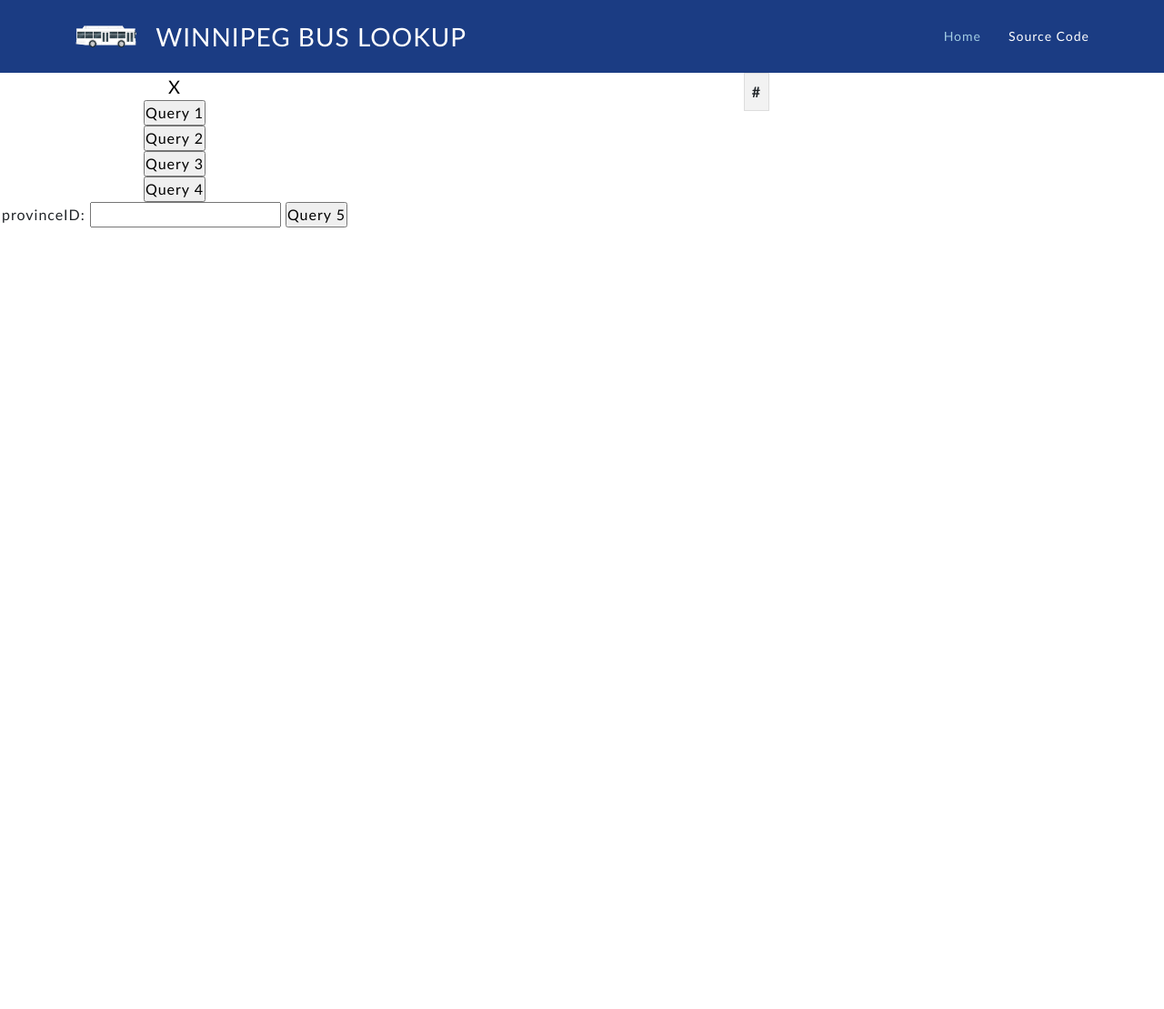
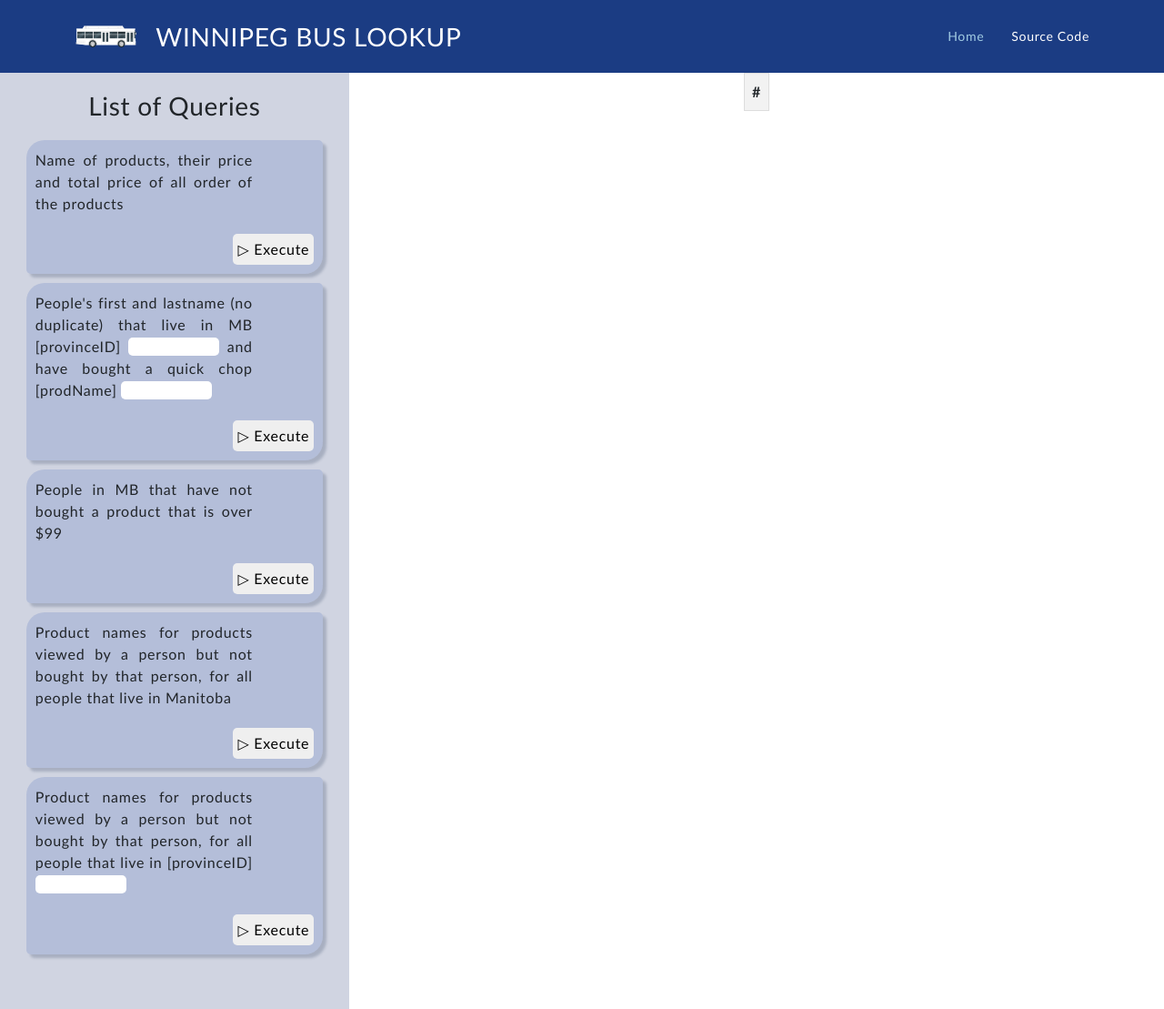
Before and after one commit to nateng98/Winnipeg-Bus-Lookup, a Flask app: page /display in a window 1280 px wide. Shown: the whole page at 91% size. Run offline with Flask 3, Linux system fonts and the light colour scheme; lists and menus that the app fills with data are empty; some libraries are stand-ins or nearby versions.

Commit message:
Finalizing UI

```diff
--- a/app.py
+++ b/app.py
@@ -29,7 +29,15 @@ def display_table():
 @app.route('/query1', methods=['POST'])
 def query1():
   cursor = conn.cursor()
-  cursor.execute('SELECT * FROM People INNER JOIN Orders ON People.personID = Orders.personID')
+  cursor.execute('''
+                select products.productID, cast(products.prodName as varchar) as prodName, price,
+                count(orderLineItems.productID) as numberSold,
+                count(orderLineItems.productID) * price as total
+                from products
+                left join orderLineItems on products.productID = orderLineItems.productID
+                group by products.productID, cast(products.prodName as varchar), price
+                order by numberSold desc
+                 ''')
   result = cursor.fetchall()
 
   # Get the column names from cursor description
@@ -39,8 +47,18 @@ def query1():
 
 @app.route('/query2', methods=['POST'])
 def query2():
+  provinceID = request.form['province']
+  prodName = request.form['prodName']
   cursor = conn.cursor()
-  cursor.execute('SELECT prodName FROM Products as p LEFT JOIN viewed as v on v.productID=p.productID LEFT JOIN orderLineItems as o ON o.productID=p.productID WHERE o.orderID is NULL and v.productID is NULL')
+  cursor.execute(f'''
+                SELECT cast(people.firstname as varchar) as firstname, cast(people.lastname as varchar) as lastname
+                FROM people
+                JOIN orders ON people.personID = orders.personID
+                JOIN orderLineItems ON orders.orderID = orderLineItems.orderID
+                JOIN products ON orderLineItems.productID = products.productID
+                WHERE convert(varchar, people.provinceID) = '{provinceID}'
+                and convert(varchar, products.prodName) = '{prodName}'
+                 ''')
   result = cursor.fetchall()
 
   # Get the column names from cursor description
@@ -53,12 +71,12 @@ def query3():
   cursor = conn.cursor()
   cursor.execute('''
                   SELECT cast(people.firstname as VARCHAR) as firstname, cast(people.lastname as VARCHAR) as lastname FROM people
-                  WHERE people.provinceID = 'MB'
+                  WHERE convert(varchar, people.provinceID) = 'MB'
                   EXCEPT
                   SELECT cast(people.firstname as VARCHAR), cast(people.lastname as VARCHAR) FROM people
-                  INNER JOIN orders ON people.personID = orders.personID
-                  INNER JOIN orderLineItems ON orders.orderID = orderLineItems.orderID
-                  INNER JOIN products ON orderLineItems.productID = products.productID
+                  JOIN orders ON people.personID = orders.personID
+                  JOIN orderLineItems ON orders.orderID = orderLineItems.orderID
+                  JOIN products ON orderLineItems.productID = products.productID
                   WHERE products.price > 99
                   ''')
   result = cursor.fetchall()
@@ -74,12 +92,12 @@ def query4():
   cursor.execute('''
                   SELECT DISTINCT cast(prodName as VARCHAR) as prodName
                   FROM products p
-                  INNER JOIN viewed v ON p.productID = v.productID
-                  INNER JOIN people pe ON v.personID = pe.personID
+                  JOIN viewed v ON p.productID = v.productID
+                  JOIN people pe ON v.personID = pe.personID
                   LEFT JOIN (
                       SELECT ioo.productID, o.personID
                       FROM orderLineItems ioo
-                      INNER JOIN orders o ON ioo.orderID = o.orderID
+                      JOIN orders o ON ioo.orderID = o.orderID
                   ) o ON p.productID = o.productID AND v.personID = o.personID
                   WHERE pe.provinceID = 'MB';
                   ''')
@@ -97,12 +115,12 @@ def query5():
   cursor.execute(f'''
                   SELECT DISTINCT cast(prodName as VARCHAR) as prodName
                   FROM products p
-                  INNER JOIN viewed v ON p.productID = v.productID
-                  INNER JOIN people pe ON v.personID = pe.personID
+                  JOIN viewed v ON p.productID = v.productID
+                  JOIN people pe ON v.personID = pe.personID
                   LEFT JOIN (
                       SELECT ioo.productID, o.personID
                       FROM orderLineItems ioo
-                      INNER JOIN orders o ON ioo.orderID = o.orderID
+                      JOIN orders o ON ioo.orderID = o.orderID
                   ) o ON p.productID = o.productID AND v.personID = o.personID
                   WHERE pe.provinceID = '{provinceID}';
                   ''')
--- a/static/css/style.css
+++ b/static/css/style.css
@@ -10,17 +10,17 @@
   padding: 0;
   line-height: 1.5;
   z-index: 1;
-  letter-spacing: 1px;
+  letter-spacing: 0.7px;
 }
 
 /* scrollbar */
 ::-webkit-scrollbar {
-  width: 5px;
-  height: 5px;
+  width: 10px;
+  height: 10px;
 }
 
 ::-webkit-scrollbar-track {
-  -webkit-box-shadow: inset 0 0 6px rgba(0, 0, 0, 0.3);
+  -webkit-box-shadow: inset 0 0 6px rgba(0, 0, 0, 0.2);
   -webkit-border-radius: 10px;
   border-radius: 10px;
 }
@@ -28,8 +28,8 @@
 ::-webkit-scrollbar-thumb {
   -webkit-border-radius: 10px;
   border-radius: 10px;
-  background: rgba(255, 255, 255, 0.3);
-  -webkit-box-shadow: inset 0 0 6px rgba(8, 57, 121, 0.9);
+  background: rgba(255, 255, 255, 0.5);
+  -webkit-box-shadow: inset 0 0 6px rgba(8, 57, 121, 0.6);
 }
 
 a {
@@ -296,6 +296,9 @@ body {
 
 .left-div{
   flex-basis: 30%;
+  background: rgba(22, 43, 105, 0.2);
+  height: calc(100vh - 80px);
+  overflow: auto;
 }
 
 .right-div {
@@ -304,19 +307,64 @@ body {
   justify-content: center;
 }
 
-
 .hidden {
   display: none;
 }
-
+/* === Form === */
 .form_container {
   display: flex;
   align-items: center;
   flex-direction: column;
 }
 
+.form_container h3 {
+  margin-top: 20px;
+  margin-bottom: 15px;
+}
+
+.form_container form {
+  width: 85%;
+  margin: 5px;
+  padding: 10px;
+  /* border: 0px solid rgb(27, 60, 131); */
+  border-radius: 20px 5px 20px;
+  background: rgba(64, 103, 187, 0.2);
+  box-shadow: 4px 4px 3px rgba(10, 28, 66, 0.2);
+}
+
+.form_container form p {
+  float: left;
+  width: 78%;
+  text-align: justify;
+
+}
+
+.form_container form input {
+  border: thin;
+  border-radius: 5px;
+  padding: 5px;
+}
+
+.form_container form .user_input {
+  width: 100px;
+  height: 20px;
+}
+
+.form_container form .execute {
+  float: right;
+  margin-top: 5px;
+  transition: transform .2s;
+}
+
+.form_container form .execute:hover {
+  background-color: rgb(73, 138, 212);
+  color: #fff;
+  transform: scale(1.05);
+}
+
+/* === Result === */
 #popupContainer {
-  height: 85vh;
+  height: calc(100vh - 80px);
   overflow: auto;
 }
 
@@ -330,26 +378,6 @@ button {
   cursor: pointer;
   font-size: 20px;
 }
-
-/* table {
-  width: fit-content;
-  border-collapse: collapse;
-}
-
-th, td {
-  border: 1px solid #ccc;
-  padding: 8px;
-}
-
-th {
-  background-color: #f2f2f2;
-}
-
-thead th {
-  position: sticky;
-  top: 0;
-  background-color: #f2f2f2;
-} */
 
 #myTable thead th {
   position: sticky;
--- a/static/js/script.js
+++ b/static/js/script.js
@@ -1,12 +1,12 @@
-document.addEventListener("DOMContentLoaded", function () {
-  const closePopupBtn = document.getElementById("closePopup");
-  const sqlTable = document.getElementById("myTable");
+// document.addEventListener('DOMContentLoaded', function () {
+//   const closePopupBtn = document.getElementById('closePopup');
+//   const sqlTable = document.getElementById('myTable');
 
-  closePopupBtn.addEventListener("click", function () {
-    sqlTable.classList.add("hidden");
-    console.log("delete");
-  });
-});
+//   closePopupBtn.addEventListener('click', function () {
+//     sqlTable.classList.add('hidden');
+//     console.log('delete');
+//   });
+// });
 
 // Add a scroll event listener to the table
 document.getElementById('myTable').addEventListener('scroll', function (e) {
--- a/templates/display.html
+++ b/templates/display.html
@@ -40,44 +40,49 @@
   <div class="main_body">
     {# Lists of queries #}
     <div class="left-div form_container">
-      <button id="closePopup">X</button>
-      <form id="queryForm" action="/query1" method="post">
-        <input type="submit" value="Query 1" />
+      <h3>List of Queries</h3>
+      <form action="/query1" method="post">
+        <p>Name of products, their price and total price of all order of the products</p>
+        <input class="execute" type="submit" value="▷ Execute" />
       </form>
+
       <form action="/query2" method="post">
-        <input type="submit" value="Query 2" />
+        <p>People's first and lastname (no duplicate) that
+        live in MB
+          <label for="province">[provinceID] </label>
+          <input class="user_input" type="text" id="province" name="province" required />
+        and have bought a quick chop
+          <label for="product">[prodName] </label>
+          <input class="user_input" type="text" id="prodName" name="prodName" required />
+        </p>
+        <input class="execute" type="submit" value="▷ Execute" />
       </form>
+
       <form action="/query3" method="post">
-        <input type="submit" value="Query 3" />
+        <p>People in MB that have not bought a product that is over $99</p>
+        <input class="execute" type="submit" value="▷ Execute" />
       </form>
       <form action="/query4" method="post">
-        <input type="submit" value="Query 4" />
+        <p>Product names for products viewed by a person but not
+          bought by that person, for all people that live in Manitoba
+        </p>
+        <input class="execute" type="submit" value="▷ Execute" />
       </form>
+
       <form action="/query5" method="post">
-        <label for="province">provinceID: </label>
-        <input type="text" id="province" name="province" required />
-        <input type="submit" value="Query 5" />
+        <p>Product names for products viewed by a person but not
+          bought by that person, for all people that live in
+          <label for="province">[provinceID] </label>
+          <input class="user_input" type="text" id="province" name="province" required />
+        </p>
+        <input class="execute" type="submit" value="▷ Execute" />
       </form>
+      {# <button id="closePopup">X</button> #}
     </div>
 
     {# result #}
-    <div id="popupContainer" class="right-div">
+    <div id="popupContainer" class="right-div animate__animated animate__fadeIn">
       <div id="popupContent">
-
-        {# <table border="1">
-          <tr>
-            {% for col in columns %}
-            <th>{{ col }}</th>
-            {% endfor %}
-          </tr>
-          {% for row in result %}
-          <tr>
-            {% for val in row %}
-            <td>{{ val }}</td>
-            {% endfor %}
-          </tr>
-          {% endfor %}
-        </table> #}
 
         <table border="1" id="myTable">
           <thead>
--- a/templates/index.html
+++ b/templates/index.html
@@ -15,7 +15,7 @@
 
 <body>
 
-  <header id="header" class="fixed-top d-flex align-items-center header-transparent">
+  <header id="header" class="fixed-top d-flex align-items-center header-transparent animate__animated animate__fadeIn">
     <div class="container d-flex justify-content-between align-items-center">
       <div class="logo">
         <a href="{{ url_for('home', filename='index.html') }}"><img src="{{ url_for('static', filename='img/bus.png') }}" alt="" class="img-fluid"></a>
```
